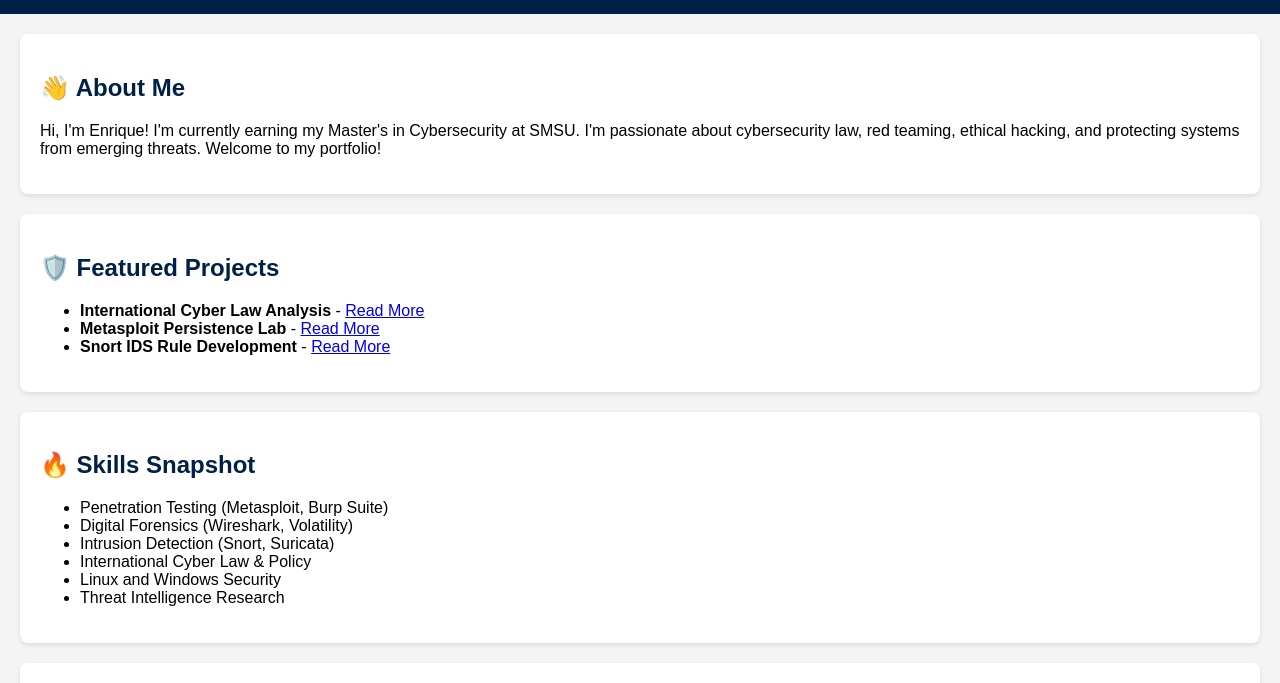
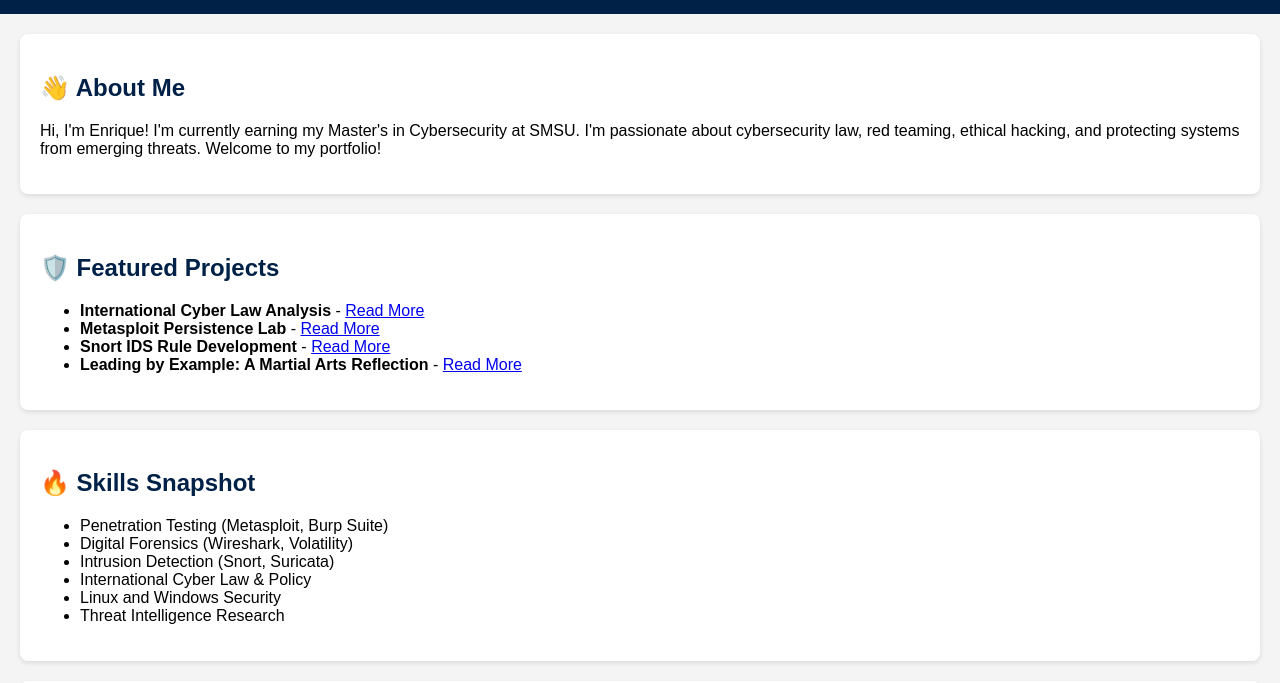
Before and after one commit to Medic256/medic256.github.io, a plain HTML site: page index.html in a window 1280 px wide. Shown: the part 117-800 px from the top of the page. Drawn offline with Linux system fonts and the light colour scheme.

Commit message:
Update index.html
Adding a personal win for the day.

```diff
--- a/index.html
+++ b/index.html
@@ -1,4 +1,3 @@
-<!-- Enrique's Starter index.html for GitHub Portfolio -->
 <!DOCTYPE html>
 <html lang="en">
 <head>
@@ -29,6 +28,7 @@
                 <li><strong>International Cyber Law Analysis</strong> - <a href="projects/international_cyber_law.html">Read More</a></li>
                 <li><strong>Metasploit Persistence Lab</strong> - <a href="projects/metasploit_persistence.html">Read More</a></li>
                 <li><strong>Snort IDS Rule Development</strong> - <a href="projects/snort_ids_rules.html">Read More</a></li>
+                <li><strong>Leading by Example: A Martial Arts Reflection</strong> - <a href="projects/tkd_qualifier_story.html">Read More</a></li>
             </ul>
         </section>
 
```
